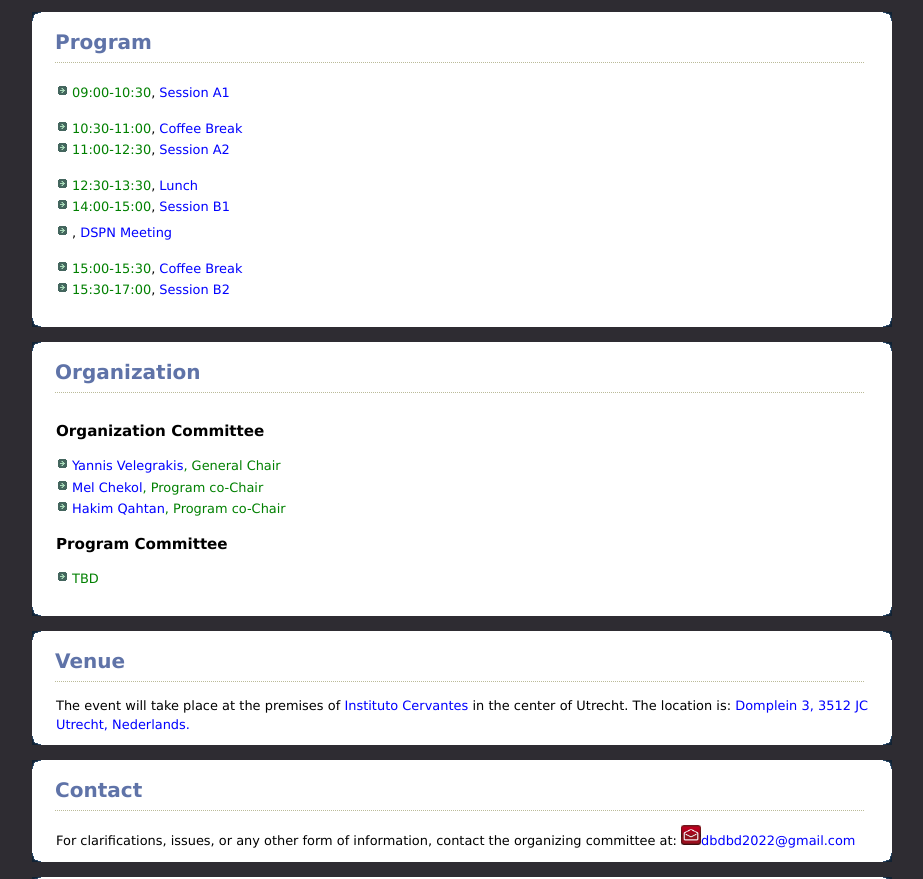
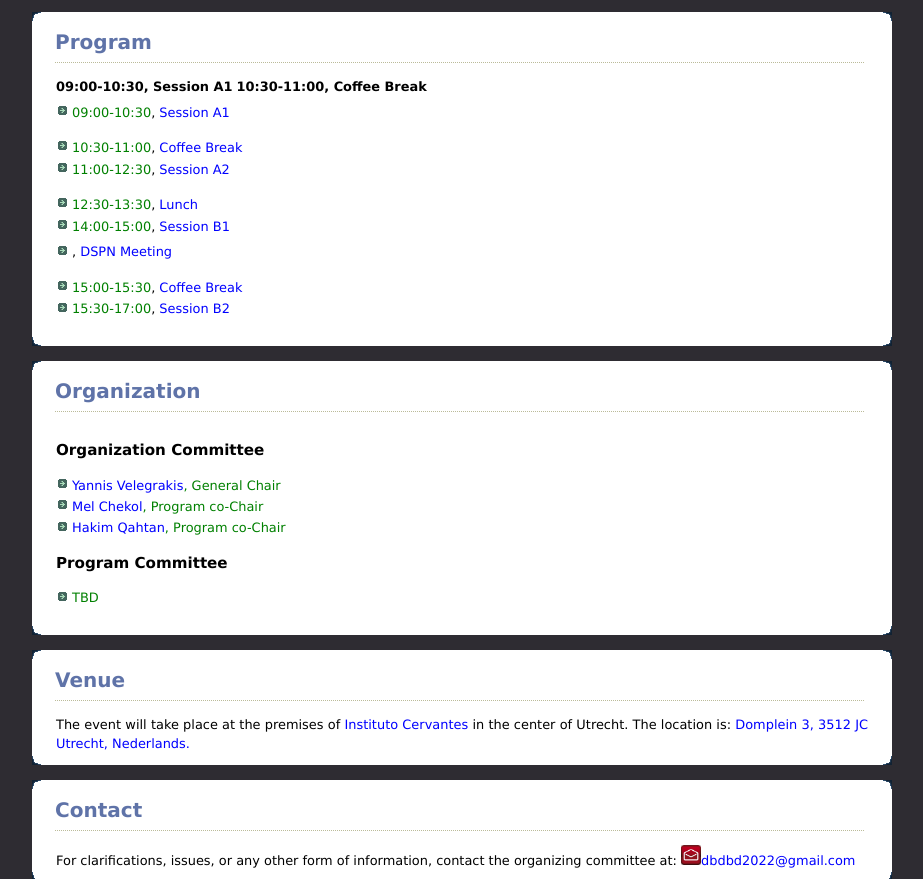
Before and after one commit to DBDBD2022/dbdbd2022.github.io, a plain HTML site: page index.html in a window 1280 px wide. Shown: the part 1330-2209 px from the top of the page, without its empty margins (178-1101 px from the left). Drawn offline with Linux system fonts and the light colour scheme.

Commit message:
Update index.html

```diff
--- a/index.html
+++ b/index.html
@@ -141,6 +141,9 @@ Due to the cooperation between SIKS and the local organization, registration for
 <h2>Program</h2>
 <div class="topic-text">
 <div id="publication">
+<b>09:00-10:30, Session A1</b>
+<b>10:30-11:00, Coffee Break</b>
+
 <ul>
 	<li><span class="pubAuthors">09:00-10:30</span>, <a href="">Session A1</a></li>
 	<ul>
```
